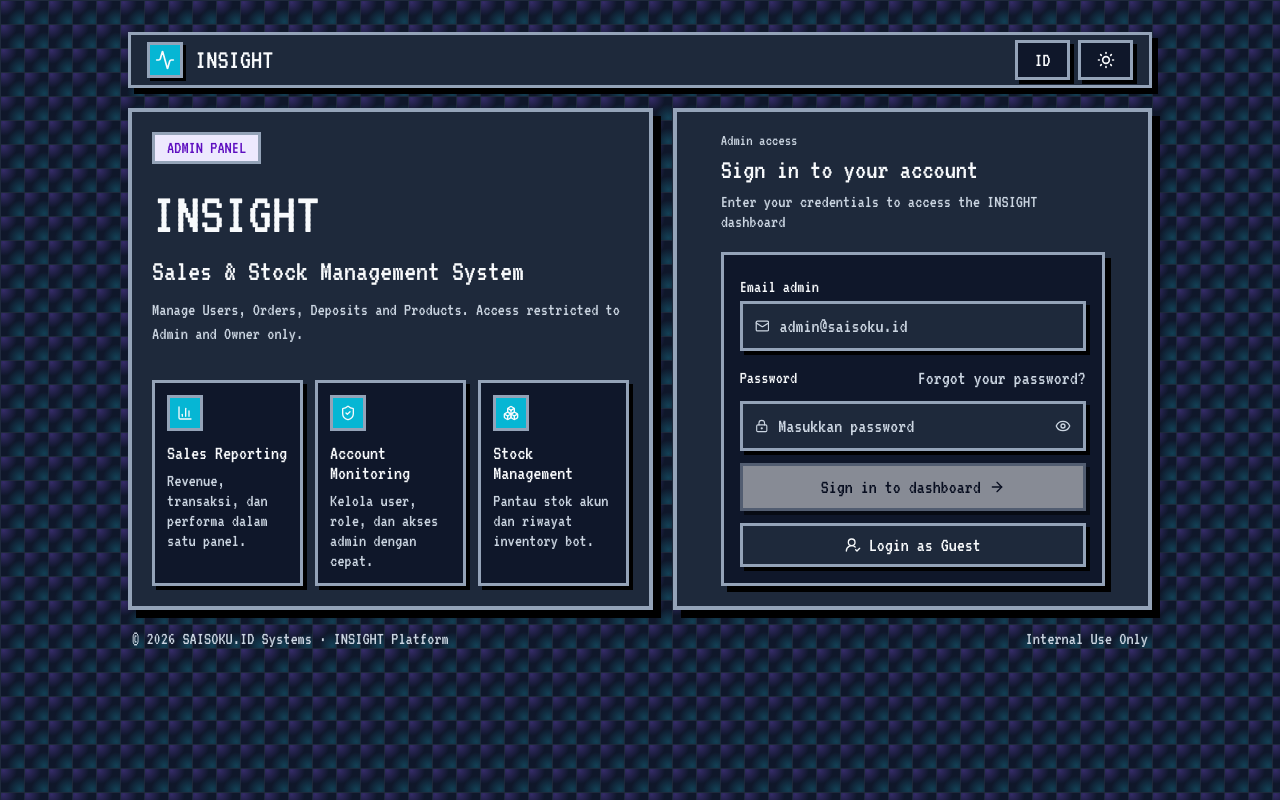
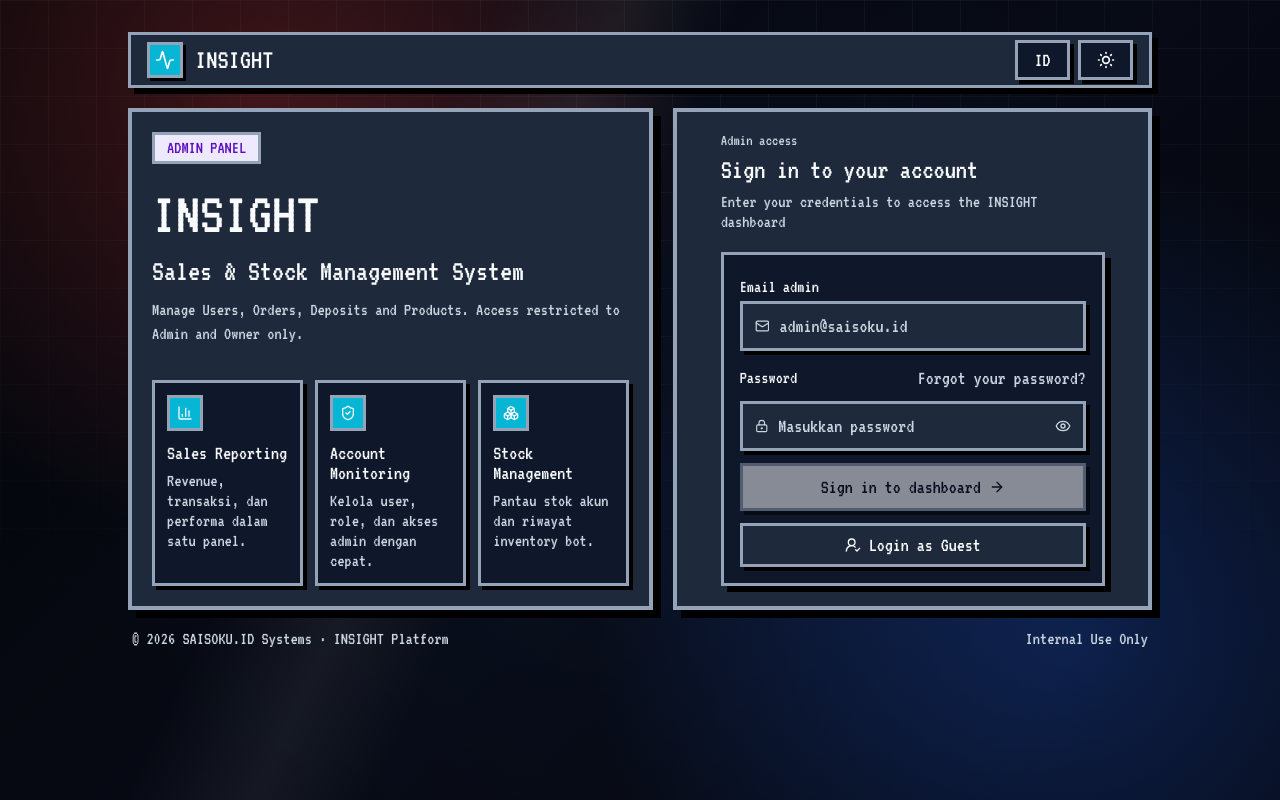
Before and after one commit to saisoku2024/saisoku-insight-sales, a Next.js app: page /login in a window 1280 px wide. Built offline with nearby package versions, Linux system fonts and the light colour scheme; no server answers.

Commit message:
style: implement adaptive premium gradient mesh and grid overlay to login page for both dark and light themes

```diff
--- a/components/auth/auth-shell.tsx
+++ b/components/auth/auth-shell.tsx
@@ -44,7 +44,7 @@ export function AuthShell({
   features = defaultHighlights,
 }: AuthShellProps) {
   return (
-    <div className="min-h-screen px-4 py-4 text-[var(--insight-text)] transition-colors duration-300 sm:px-6 sm:py-6 lg:px-8 lg:py-8">
+    <div className="auth-page-bg min-h-screen px-4 py-4 text-[var(--insight-text)] transition-colors duration-300 sm:px-6 sm:py-6 lg:px-8 lg:py-8">
       <header className="mx-auto mb-5 flex h-[56px] max-w-5xl items-center justify-between border-[3px] border-[var(--insight-border)] bg-[var(--insight-card)] px-4 shadow-[6px_6px_0_var(--insight-shadow)]">
         <BrandMark />
         <div className="flex items-center gap-2">
--- a/styles/globals.css
+++ b/styles/globals.css
@@ -176,3 +176,64 @@ html.dark .insight-button:hover {
 .insight-dashboard :is(button, .insight-button) {
   font-size: 18px;
 }
+
+/* Premium Auth Background Style - Adaptif Light & Dark Mode */
+.auth-page-bg {
+  position: relative;
+  min-height: 100vh;
+  overflow-x: hidden;
+  background:
+    radial-gradient(circle at 20% 12%, rgba(239, 68, 68, 0.08), transparent 28rem),
+    radial-gradient(circle at 84% 80%, rgba(37, 99, 235, 0.09), transparent 30rem),
+    linear-gradient(135deg, #f8fafc 0%, #e2e8f0 54%, #f1f5f9 100%) !important;
+  transition: background 0.3s ease, color 0.3s ease;
+}
+
+.auth-page-bg::before {
+  position: absolute;
+  inset: 0;
+  pointer-events: none;
+  content: "";
+  background-image:
+    linear-gradient(rgba(15, 23, 42, 0.035) 1px, transparent 1px),
+    linear-gradient(90deg, rgba(15, 23, 42, 0.035) 1px, transparent 1px);
+  background-size: 48px 48px;
+  mask-image: linear-gradient(to bottom, black, transparent 82%);
+  z-index: 0;
+}
+
+.auth-page-bg::after {
+  position: absolute;
+  inset: 0;
+  pointer-events: none;
+  content: "";
+  background:
+    linear-gradient(115deg, transparent 0 30%, rgba(15, 23, 42, 0.02) 38%, transparent 45%),
+    radial-gradient(circle at 50% 50%, transparent 0, rgba(255, 255, 255, 0.15) 75%);
+  z-index: 0;
+}
+
+.auth-page-bg > * {
+  position: relative;
+  z-index: 1;
+}
+
+/* Dark Mode Adaptation */
+html.dark .auth-page-bg {
+  background:
+    radial-gradient(circle at 20% 12%, rgba(239, 68, 68, 0.36), transparent 28rem),
+    radial-gradient(circle at 84% 80%, rgba(37, 99, 235, 0.42), transparent 30rem),
+    linear-gradient(135deg, #05070d 0%, #0a1020 54%, #060811 100%) !important;
+}
+
+html.dark .auth-page-bg::before {
+  background-image:
+    linear-gradient(rgba(255, 255, 255, 0.055) 1px, transparent 1px),
+    linear-gradient(90deg, rgba(255, 255, 255, 0.055) 1px, transparent 1px);
+}
+
+html.dark .auth-page-bg::after {
+  background:
+    linear-gradient(115deg, transparent 0 30%, rgba(255, 255, 255, 0.06) 38%, transparent 45%),
+    radial-gradient(circle at 50% 50%, transparent 0, rgba(0, 0, 0, 0.34) 75%);
+}
```
